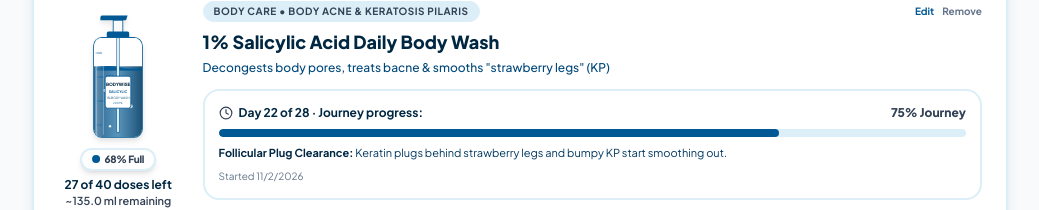
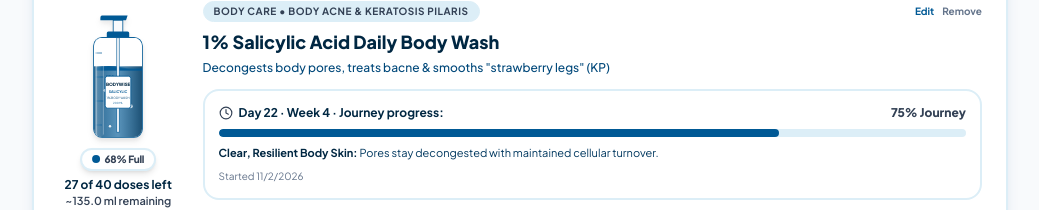
Before and after one commit to businessbyishita/bodywise-care-companion-new, a React (Vite) app: page / in a window 1280 px wide. Shown: the part 1499-1709 px from the top of the page, without its empty margins (120-1159 px from the left). Built offline with nearby package versions, Linux system fonts and the light colour scheme.

Commit message:
Update ProductCard.jsx

```diff
--- a/src/components/ProductCard.jsx
+++ b/src/components/ProductCard.jsx
@@ -80,14 +80,15 @@ export default function ProductCard({
     };
   }
 
-  // Milestone current index
-  const activeMilestone = product.timelineMilestones.find(m => m.current) || product.timelineMilestones[0];
+  // Journey milestones follow the calculated week, never a static demo marker.
   const startDate = product.startDate ? new Date(`${product.startDate}T00:00:00`) : new Date();
   const todayDate = new Date(); todayDate.setHours(0,0,0,0);
   const elapsedDays = Math.max(0, Math.floor((todayDate - startDate) / 86400000));
   const journeyDays = Math.max(1, Number(product.durationDays || (product.cycleWeeksTotal || 8) * 7));
   const progressPercent = Math.min(100, Math.round((elapsedDays / journeyDays) * 100));
-  const journeyDay = Math.min(journeyDays, elapsedDays + 1);
+  const journeyDay = elapsedDays + 1;
+  const journeyWeek = Math.floor(elapsedDays / 7) + 1;
+  const activeMilestone = [...(product.timelineMilestones || [])].filter(m => Number(m.week) <= journeyWeek).sort((a,b) => b.week-a.week)[0] || (product.timelineMilestones || [])[0] || { title: 'Your routine is underway', desc: 'Keep following your product schedule consistently.' };
 
   return (
     <div className={`rounded-3xl border-2 transition-all duration-300 bg-white shadow-warm hover:shadow-warm-lg overflow-hidden ${
@@ -195,7 +196,7 @@ export default function ProductCard({
               <div className="flex items-center justify-between text-xs">
                 <span className="font-bold text-[#002742] flex items-center gap-1.5">
                   <Clock className="w-3.5 h-3.5 text-[#334155]" />
-                  <span>Day {journeyDay} of {journeyDays} · Journey progress:</span>
+                  <span>Day {journeyDay} · Week {journeyWeek} · Journey progress:</span>
                 </span>
                 <span className="font-extrabold text-[#334155]">
                   {progressPercent}% Journey
```
